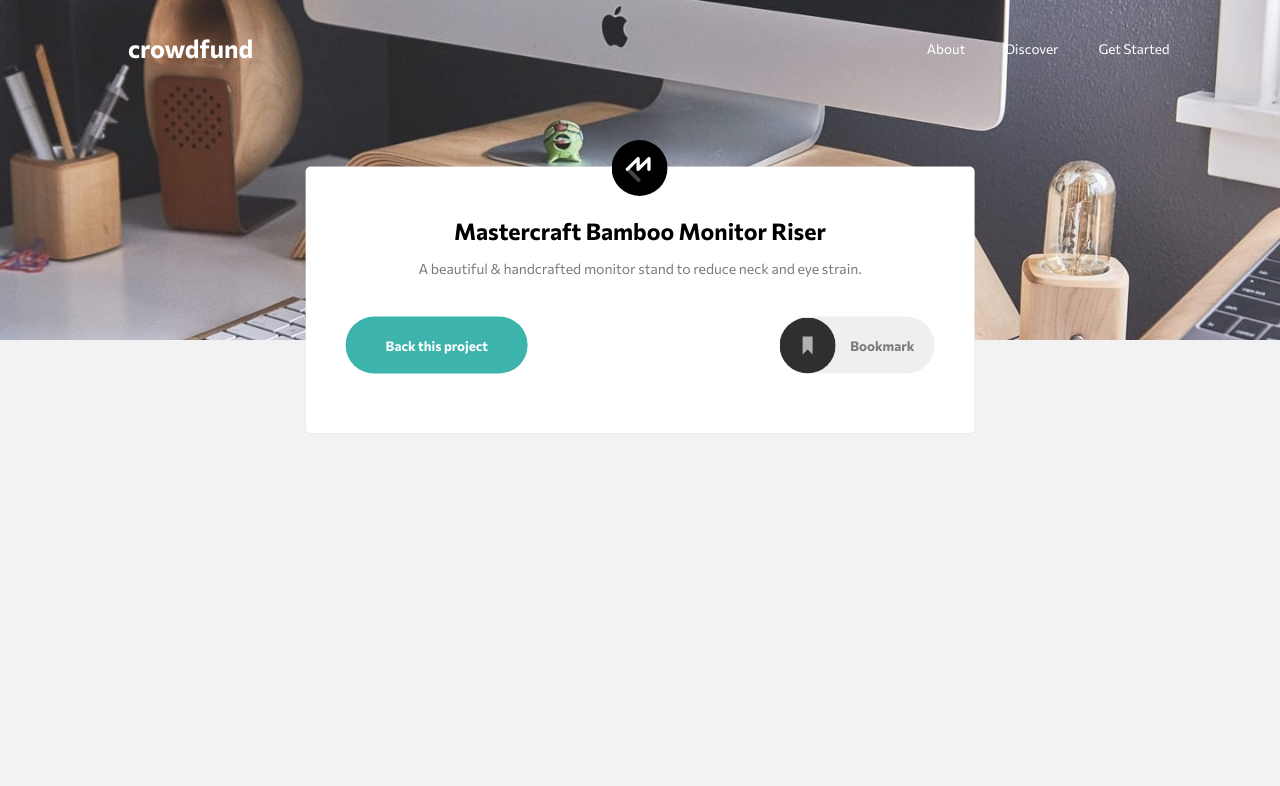
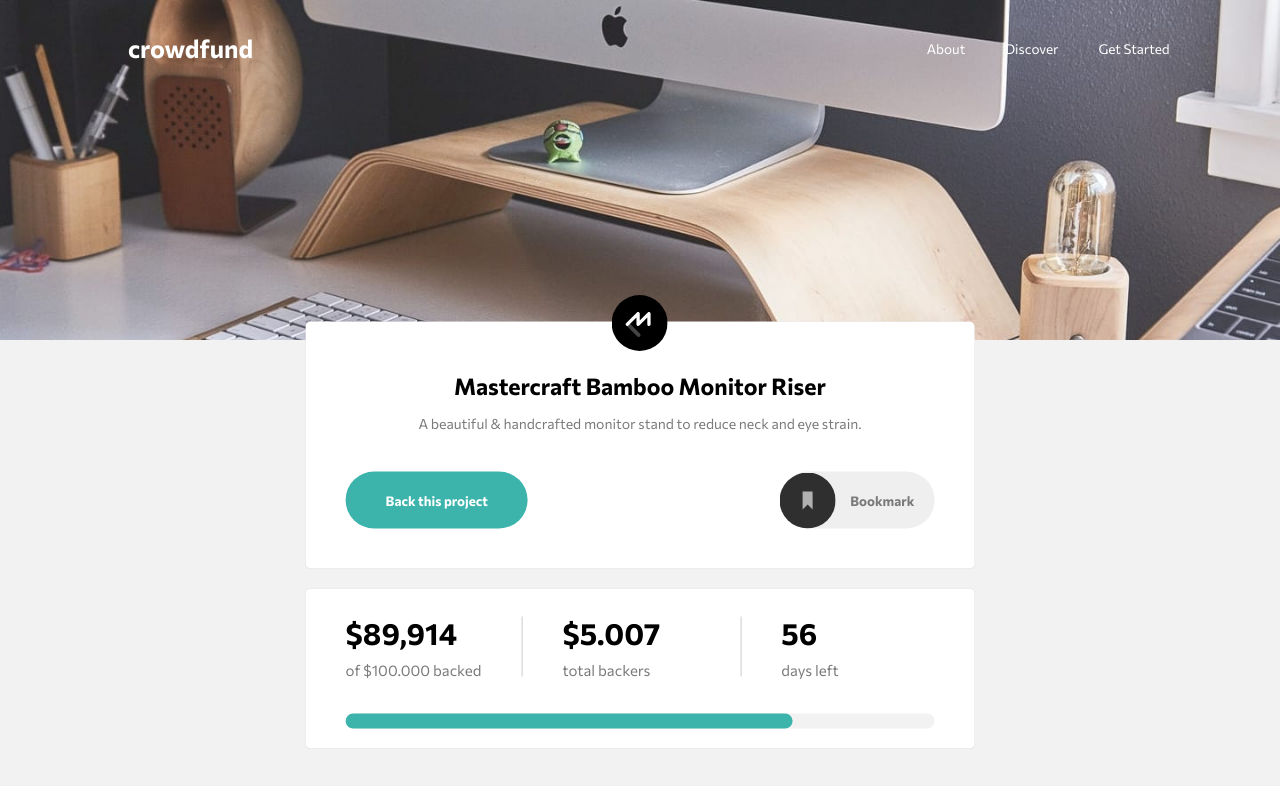
Before and after one commit to AstronautoLunar/crowdfunding-product-page-main-next, a Next.js app: page / in a window 1280 px wide. Shown: the top 786 px of the page. Built offline with nearby package versions, Linux system fonts and the light colour scheme.

Commit message:
Criado o Componente de dados

```diff
--- a/src/components/Container/styles.module.scss
+++ b/src/components/Container/styles.module.scss
@@ -5,7 +5,7 @@ div#container {
     justify-content: flex-start;
 
     position: absolute;
-    top: 300px;
+    top: 535px;
     left: 50%;
     transform: translate(-50%, -50%);
 }
--- a/src/components/Header/styles.module.scss
+++ b/src/components/Header/styles.module.scss
@@ -1,6 +1,8 @@
 header#header {
     width: 100%;
     height: 95px;
+
+    margin-bottom: 200px;
 
     span#logo {
         color: #ffffff;
--- /dev/null
+++ b/src/components/UI/DataComponent/index.tsx
@@ -0,0 +1,19 @@
+import styles from './styles.module.scss';
+
+type DataComponentType = {
+    strongText: string;
+    weakText: string;
+    marginRight: number;
+}
+
+export default function DataComponent({ strongText, weakText, marginRight }: DataComponentType) {
+    return (
+        <div
+            className={styles.dataComponent}
+            style={{ marginRight }}
+        >
+            <h1>{ strongText }</h1>
+            <span>{ weakText }</span>
+        </div>
+    );
+}
--- /dev/null
+++ b/src/components/UI/DataComponent/styles.module.scss
@@ -0,0 +1,22 @@
+div.dataComponent {
+    margin-right: 50px;
+
+    display: flex;
+    flex-direction: column;
+    justify-content: center;
+    align-items: flex-start;
+
+    h1 {
+        font-size: 30px;
+    }
+
+    span {
+        font-size: 15px;
+
+        color: var(--neutral-dark-gray);
+    }
+
+    h1, span {
+        margin: 5px 0;
+    }
+}
--- /dev/null
+++ b/src/components/UI/DataContainer/index.tsx
@@ -0,0 +1,38 @@
+import DataComponent from '../DataComponent';
+import Separate from '../Separate';
+
+import styles from './styles.module.scss';
+
+export default function DataContainer() {
+    return (
+        <div id={styles.dataContainer}>
+            <div id={styles.areaData}>
+                {
+                    // 89,914
+                }
+                <DataComponent
+                    strongText="$89,914"
+                    weakText="of $100.000 backed"
+                    marginRight={0}
+                />
+                <Separate/>
+                <DataComponent
+                    strongText="$5.007"
+                    weakText="total backers"
+                    marginRight={40}
+                />
+                <Separate/>
+                <DataComponent
+                    strongText="56"
+                    weakText="days left"
+                    marginRight={0}
+                />
+            </div>
+            <div id={styles.barData}>
+                <div id={styles.loadingBar}>
+
+                </div>
+            </div>
+        </div>
+    )
+}
--- /dev/null
+++ b/src/components/UI/DataContainer/styles.module.scss
@@ -0,0 +1,32 @@
+div#dataContainer {
+    flex-direction: column;
+
+    div#areaData {
+        align-items: center;
+        justify-content: flex-start;
+
+        margin-bottom: 30px;
+    }
+
+    div#barData {
+        width: 100%;
+        height: 15px;
+
+        border-radius: 40px;
+
+        background-color: hsl(0, 0%, 95%);
+
+        div#loadingBar {
+            width: 76.000%;
+            height: 15px;
+
+            border-radius: 40px;
+
+            background-color: var(--primary-moderate-cyan);
+        }
+    }
+}
+
+div#dataContainer, div#areaData, div.data {
+    display: flex;
+}
--- a/src/components/UI/Panel/styles.module.scss
+++ b/src/components/UI/Panel/styles.module.scss
@@ -1,6 +1,8 @@
 div#panel {
     width: 46vw;
+
     padding: 20px 40px;
+    margin: 10px 0;
 
     background-color: white;
 
--- /dev/null
+++ b/src/components/UI/Separate/index.tsx
@@ -0,0 +1,9 @@
+import styles from './styles.module.scss';
+
+export default function Separate() {
+    return (
+        <div className={styles.separate}>
+
+        </div>
+    );
+}
--- /dev/null
+++ b/src/components/UI/Separate/styles.module.scss
@@ -0,0 +1,8 @@
+div.separate {
+    width: 1px;
+    height: 60px;
+
+    margin: 0 40px;
+
+    background-color: hsl(0, 0%, 80%);
+}
--- a/src/components/UI/SubContainer/styles.module.scss
+++ b/src/components/UI/SubContainer/styles.module.scss
@@ -1,7 +1,7 @@
 div.subContainer {
     width: 100%;
 
-    margin: 40px 0px;
+    margin: 40px 0px 20px;
 
     display: flex;
     justify-content: space-between;
--- a/src/components/UI/index.tsx
+++ b/src/components/UI/index.tsx
@@ -7,5 +7,17 @@ import Text from './Text';
 import SubContainer from './SubContainer';
 import Button from './Button';
 import ButtonIcon from './ButtonIcon';
+import DataContainer from './DataContainer';
 
-export { BackgroundImage, LinkHeader, Panel, IconLogo, LevelOneTitle, Text, SubContainer, Button, ButtonIcon };
+export {
+    BackgroundImage,
+    LinkHeader,
+    Panel,
+    IconLogo,
+    LevelOneTitle,
+    Text,
+    SubContainer,
+    Button,
+    ButtonIcon,
+    DataContainer
+};
--- a/src/pages/index.tsx
+++ b/src/pages/index.tsx
@@ -7,7 +7,8 @@ import {
   Text,
   SubContainer,
   Button,
-  ButtonIcon
+  ButtonIcon,
+  DataContainer
 } from "../components/UI";
 
 import styles from "../styles/home.module.scss";
@@ -50,6 +51,9 @@ export default function Home() {
             </ButtonIcon>
           </SubContainer>
         </Panel>
+        <Panel>
+          <DataContainer/>
+        </Panel>
       </Container>
     </main>
   );
```
